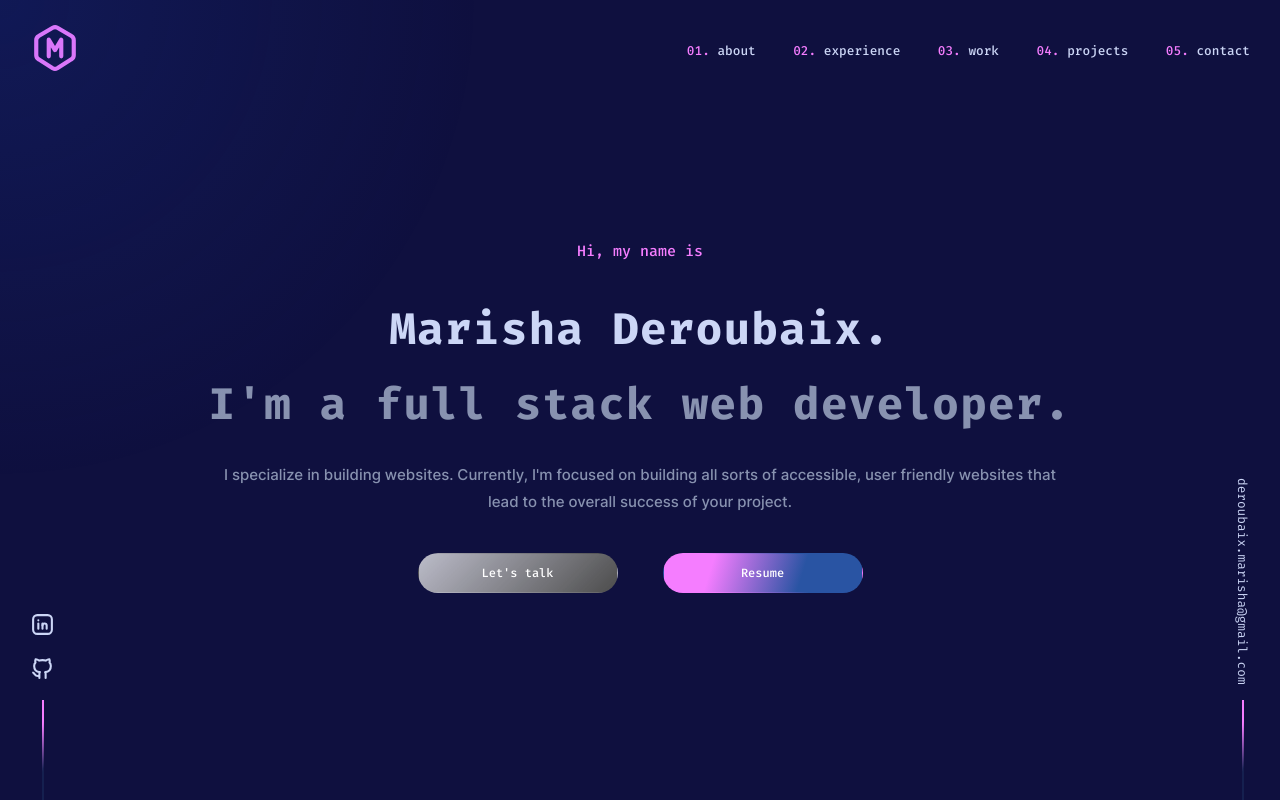
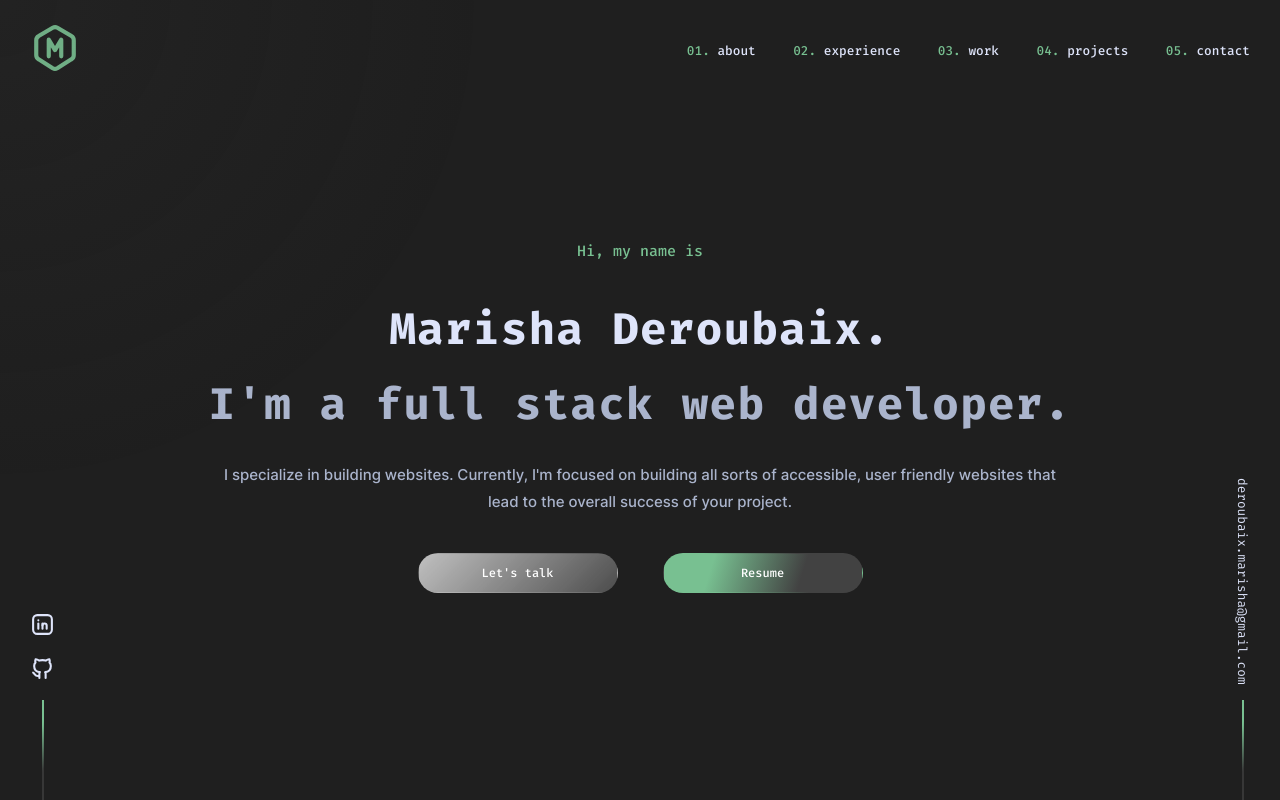
Before and after one commit to Deroubaix/portfolio-v2, a Next.js app: page / in a window 1280 px wide. Shown: the top 800 px of the page. Built offline with nearby package versions, Linux system fonts and the light colour scheme.

Commit message:
update color styles and add work and experience updates

```diff
--- a/src/app/page.tsx
+++ b/src/app/page.tsx
@@ -1,5 +1,5 @@
 "use client";
-import React, { useState } from "react";
+import React, { useState, useEffect, useRef } from "react";
 import Image from "next/image";
 import Link from "next/link";
 import LeftRightBar from "@/components/home/LeftRightBar";
@@ -7,6 +7,7 @@ import {
   IconExternalLink,
   IconBrandGithub,
   IconFolder,
+  IconChevronRight,
 } from "@tabler/icons-react";
 import PhotoIcon from "../../public/images/Marisha.jpg";
 import PspWebsiteImage from "../../public/images/possums-sleep-program-website.png";
@@ -15,6 +16,19 @@ import DrPamWebsiteImage from "../../public/images/drpam-website.png";
 
 export default function Home() {
   const [activePanel, setActivePanel] = useState(0);
+  const highlightRef = useRef(null);
+
+  useEffect(() => {
+    const activeButton = document.querySelector(
+      ".tablist .active"
+    ) as HTMLElement | null;
+    const highlight = highlightRef.current as HTMLElement | null;
+
+    if (activeButton && highlight) {
+      highlight.style.width = `${activeButton.offsetWidth}px`;
+      highlight.style.transform = `translateX(${activeButton.offsetLeft}px)`;
+    }
+  }, [activePanel]);
 
   return (
     <div className="home-page">
@@ -109,6 +123,9 @@ export default function Home() {
           <h2>
             <span className="emphasised-number">02. </span>Experience
           </h2>
+          <span className="scroll-indicator">
+            Scroll to view more <IconChevronRight />
+          </span>
           <div className="inner">
             <div className="tablist">
               {experiences.map((exp) => (
@@ -120,6 +137,7 @@ export default function Home() {
                   <span>{exp.companyName}</span>
                 </button>
               ))}
+              <div className="tab-highlight" ref={highlightRef}></div>
             </div>
             <div className="panel-container">
               {experiences.map((exp) =>
@@ -303,6 +321,19 @@ const experiences = [
   },
   {
     id: 1,
+    companyName: "Delância",
+    companyLink: "https://delancia.com/",
+    role: "Freelance Developer",
+    period: "December 2024 - March 2025",
+    responsibilities: [
+      "Designed and developed a fully responsive website tailored to the client’s needs.",
+      "Implemented a modern UI/UX with optimized performance and accessibility.",
+      "Integrated dynamic features and ensured seamless functionality across devices.",
+      "Worked independently to deliver the project while managing client expectations.",
+    ],
+  },
+  {
+    id: 2,
     companyName: "Ironhack",
     companyLink: "https://www.ironhack.com/pt-en/lisbon",
     role: "Fullstack Developer",
@@ -364,6 +395,16 @@ const workProjects = [
     description: `Possums by Dr Pam is a comprehensive online platform introducing Neuroprotective Developmental Care (NDC), a groundbreaking, evidence-based approach to supporting parents and their infants. The website provides parents with accessible resources and tools to navigate the challenges of infant care, fostering healthier outcomes for families worldwide.`,
     techStack: ["Next.js", "React", "Prisma", "NestJS", "Sass", "PostgreSQL"],
   },
+  {
+    id: 4,
+    alignment: "right",
+    imageUrl: "/images/delancia.avif",
+    imageAlt: "Image of Delância website built by Marisha Deroubaix",
+    projectLink: "https://delancia.com/",
+    title: "Delância",
+    description: `Delância is a modern, high-performance eCommerce website built with Next.js, featuring dynamic content powered by Shopify’s backend. I developed a fully customized frontend, integrating Shopify’s GraphQL API to fetch and display real-time product data, ensuring a smooth and engaging shopping experience.`,
+    techStack: ["Next.js", "Sass", "Shopify", "GraphQL", "Framer Motion"],
+  },
 ];
 
 const personalProjects = [
--- a/src/styles/abstracts/mixins.scss
+++ b/src/styles/abstracts/mixins.scss
@@ -50,7 +50,7 @@
 }
 
 @mixin hover-effect {
-  --color: #fd7dff;
+  --color: #6fae8c;
   --border: 4px;
   --offset: 15px;
   --gap: 5px;
@@ -76,7 +76,7 @@
   }
 }
 
-@mixin overlay($color: rgba(15, 16, 63), $opacity: 0.7) {
+@mixin overlay($color: rgba(111, 174, 140), $opacity: 0.7) {
 	&::before {
 		content: '';
 		position: absolute;
--- a/src/styles/components/circle-pointer.scss
+++ b/src/styles/components/circle-pointer.scss
@@ -9,7 +9,8 @@
 
   background: radial-gradient(
     600px at var(--mouse-x, 50%) var(--mouse-y, 50%),
-    rgba(29, 78, 216, 0.15),
+    rgba(55, 55, 55, 0.15),
+
     transparent 80%
   );
 
--- a/src/styles/components/homepage.scss
+++ b/src/styles/components/homepage.scss
@@ -175,11 +175,16 @@
 }
 
 #experience {
+  min-height: 100vh;
   .content-experience {
     display: flex;
     flex-direction: column;
     width: 80%;
     margin: 0 auto;
+
+    .scroll-indicator {
+      display: none;
+    }
 
     .inner {
       display: grid;
@@ -187,6 +192,10 @@
       gap: 3rem;
       width: 100%;
       position: relative;
+
+      .tab-highlight {
+        display: none;
+      }
 
       .tablist {
         display: flex;
@@ -200,7 +209,7 @@
           position: absolute;
           left: 0;
           top: 0;
-          height: calc(3 * 2rem);
+          height: calc(3 * 3rem);
           width: 2px;
           background-color: $color-brand-2;
         }
@@ -220,7 +229,6 @@
 
           &.active {
             color: $color-accent-1;
-            background-color: $color-accent-2;
 
             &::before {
               content: "";
@@ -273,29 +281,84 @@
     }
 
     @include responsive(45rem) {
+      .scroll-indicator {
+        display: flex;
+        align-items: center;
+        font-size: 0.8rem;
+        color: rgba($color-brand-2, 0.4);
+        justify-content: flex-start;
+        width: 100%;
+        padding-bottom: $page_padding-vertical * 0.2;
+        svg {
+          height: 16px;
+          width: 16px;
+        }
+      }
       .inner {
         grid-template-columns: 1fr;
 
         .tablist {
+          display: flex;
           flex-direction: row;
           overflow-x: auto;
-          gap: 3.5rem;
+          gap: 3rem;
+          padding-bottom: 5px;
+          position: relative;
+          white-space: nowrap;
+          scroll-behavior: smooth;
 
           &::before {
-            content: none;
+            content: "";
+            display: none;
+          }
+
+          &::-webkit-scrollbar {
+            display: none;
+          }
+
+          &::after {
+            content: "";
+            position: absolute;
+            bottom: 0;
+            left: 0;
+            width: calc(100% + 80px);
+            height: 3px;
+            background-color: rgba($color-accent-1, 0.3);
           }
 
           button {
             width: auto;
-            white-space: nowrap;
-            padding: 0;
+            padding: 0.8em 0;
+            font-size: $font-size-md;
+            background: none;
+            border: none;
+            color: $color-brand-2;
+            position: relative;
+            cursor: pointer;
+            transition: all 0.25s ease-in-out;
+
+            &::before {
+              content: "";
+              display: none;
+            }
 
             &.active {
-              &::before {
-                content: none;
-              }
+              color: $color-accent-1;
+              font-weight: 600;
+            }
+
+            &:hover {
+              color: $color-accent-1;
             }
           }
+        }
+        .tab-highlight {
+          position: absolute;
+          bottom: 0;
+          height: 3px;
+          background-color: $color-accent-1;
+          transition: transform 0.25s ease-in-out, width 0.25s ease-in-out;
+          display: block;
         }
       }
     }
@@ -324,7 +387,9 @@ $padding-project-description: 1rem;
           .project-content {
             text-align: right;
             order: 2;
-
+            .project-description {
+              border-right: 1px solid $color-grey;
+            }
             .tech-list {
               justify-content: flex-end;
 
@@ -343,6 +408,9 @@ $padding-project-description: 1rem;
           .project-content {
             text-align: left;
             order: 1;
+            .project-description {
+              border-left: 1px solid $color-grey;
+            }
           }
 
           .project-image {
@@ -362,10 +430,9 @@ $padding-project-description: 1rem;
           }
 
           .project-description {
-            padding: $padding-project-description;
-            background: $color-accent-2;
+            padding: $padding-project-description $padding-project-description *
+              2;
             z-index: 1;
-            box-shadow: 0 4px 8px rgba(0, 0, 0, 0.2);
           }
 
           .tech-list {
@@ -395,7 +462,7 @@ $padding-project-description: 1rem;
           a {
             display: block;
             position: relative;
-            @include overlay($opacity: 0.7);
+            @include overlay($opacity: 0.6);
 
             &:hover {
               @include overlay($opacity: 0);
@@ -406,6 +473,7 @@ $padding-project-description: 1rem;
             width: 100%;
             height: auto;
             display: block;
+            border: 1px solid $color-accent-1;
           }
         }
 
@@ -425,11 +493,20 @@ $padding-project-description: 1rem;
           .project-image {
             display: none;
           }
+          &.project-right,
+          &.project-left {
+            .project-content {
+              .project-description {
+                border-left: none;
+                border-right: none;
+              }
+            }
+          }
 
           .project-content {
             position: relative;
             padding: $page_padding-vertical $page_padding-horizontal;
-            background: $color-accent-2;
+            border: 2px solid $color-accent-1;
             justify-items: flex-start !important;
             align-items: flex-start !important;
             justify-content: flex-start !important;
@@ -449,6 +526,7 @@ $padding-project-description: 1rem;
             .project-description {
               background: none;
               box-shadow: none;
+              border-left: none;
               padding: 0;
 
               p {
@@ -502,7 +580,11 @@ $max-width: 1200px;
     max-width: $max-width;
     margin: 0 auto;
     text-align: center;
-
+    @include responsive(48rem) {
+      h2 {
+        text-align: left;
+      }
+    }
     .projects-grid {
       display: grid;
       grid-template-columns: repeat(3, 1fr);
@@ -524,7 +606,7 @@ $max-width: 1200px;
       flex-direction: column;
       justify-content: space-between;
       padding: $page_padding-vertical $page_padding-horizontal;
-      background-color: $color-accent-2;
+      border: 2px solid $color-accent-1;
       box-shadow: 0 4px 8px rgba(0, 0, 0, 0.1);
       transition: transform 0.2s ease, box-shadow 0.2s ease;
       text-align: left;
--- a/src/styles/elements/buttons.scss
+++ b/src/styles/elements/buttons.scss
@@ -45,9 +45,9 @@
 
   &.primary {
     @include set-button-color(
-      linear-gradient(107.21deg, #f57dff 24.43%, #2954a3 68.95%),
+      linear-gradient(107.21deg, #78c091 24.43%, #424242 68.95%),
       linear-gradient(94.92deg, rgba(255, 255, 255, 0.6) 4.31%, #000000 88.77%),
-      linear-gradient(107.21deg, #e573ff 24.43%, #1c3a69 68.95%)
+      linear-gradient(107.21deg, #6fae8c 24.43%, #373737 68.95%)
     );
   }
 
--- a/src/styles/utilities/colors.scss
+++ b/src/styles/utilities/colors.scss
@@ -3,27 +3,26 @@
 $color-white: #ffffff;
 $color-black: #13202a;
 
-$color-blue-dark: #0f103f;
-$color-mid-blue: #15204f;
-$color-grey: #8892b0;
-$color-grey-light: rgb(204, 214, 246);
-$color-pink: rgb(245, 125, 255);
-
+$color-grey-dark: #1f1f1f;
+$color-mid-grey: #373737;
+$color-grey: #aab4cc;
+$color-grey-light: #dee4fa;
+$color-pink: #78c091;
 $color-scarlet: #f52d00;
 $color-gamboge: #f0a202;
 $color-caribbean-current: #006d77;
 
-$color-primary: $color-blue-dark;
+$color-primary: $color-grey-dark;
 $color-secondary: $color-white;
 $color-accent-1: $color-pink;
-$color-accent-2: $color-mid-blue;
+$color-accent-2: $color-mid-grey;
 $color-brand-1: $color-grey-light;
 $color-brand-2: $color-grey;
 $color-warning: $color-gamboge;
 $color-error: $color-scarlet;
 $color-success: $color-caribbean-current;
 $color-text-light: $color-white;
-$color-text-dark: $color-blue-dark;
+$color-text-dark: $color-grey-dark;
 
 .color-primary {
   --color: #{$color-primary};
```
Also changed, not shown: public/images/delancia.avif (added), 1 other file (tests, documents, lock files or other folders).
